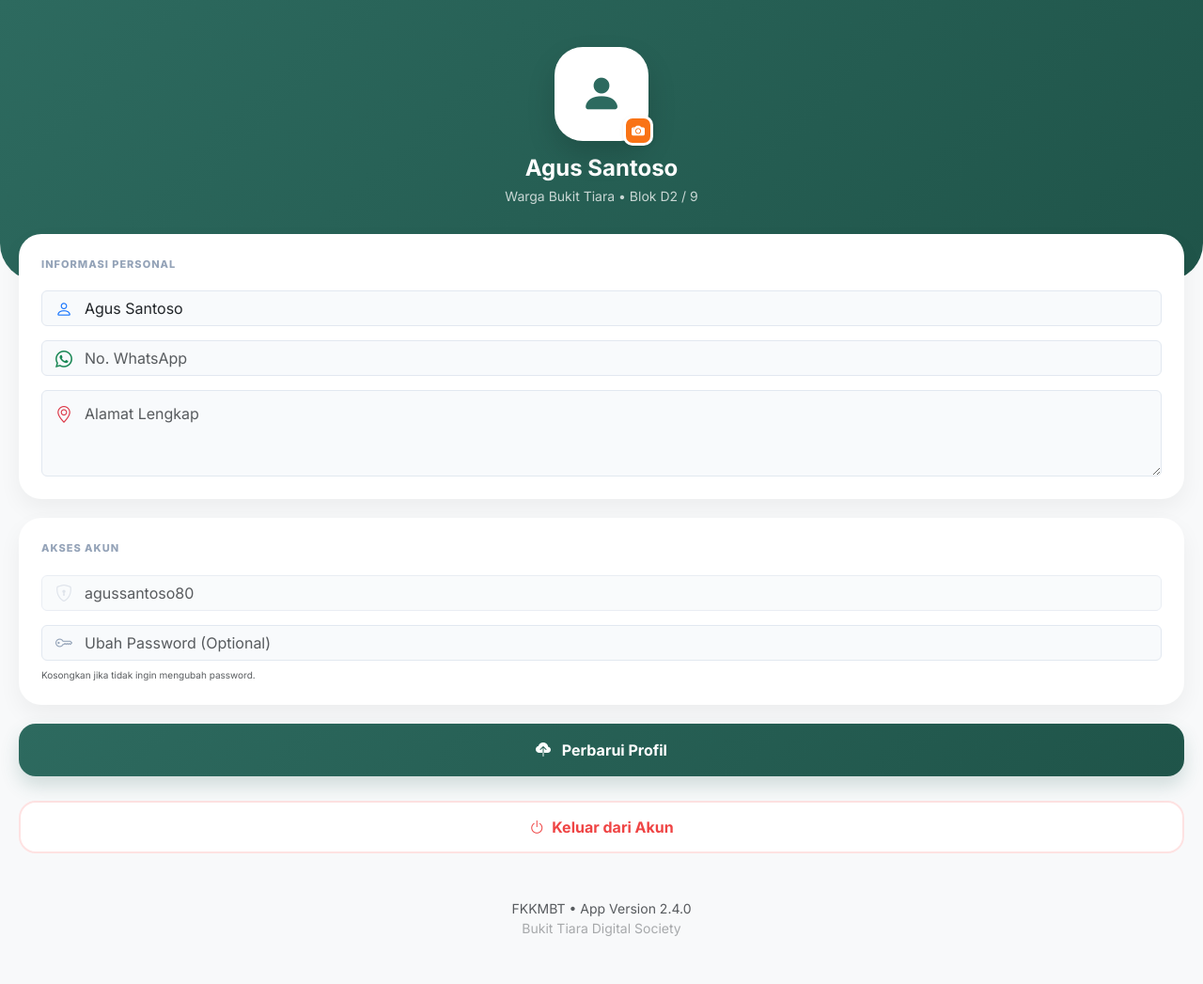
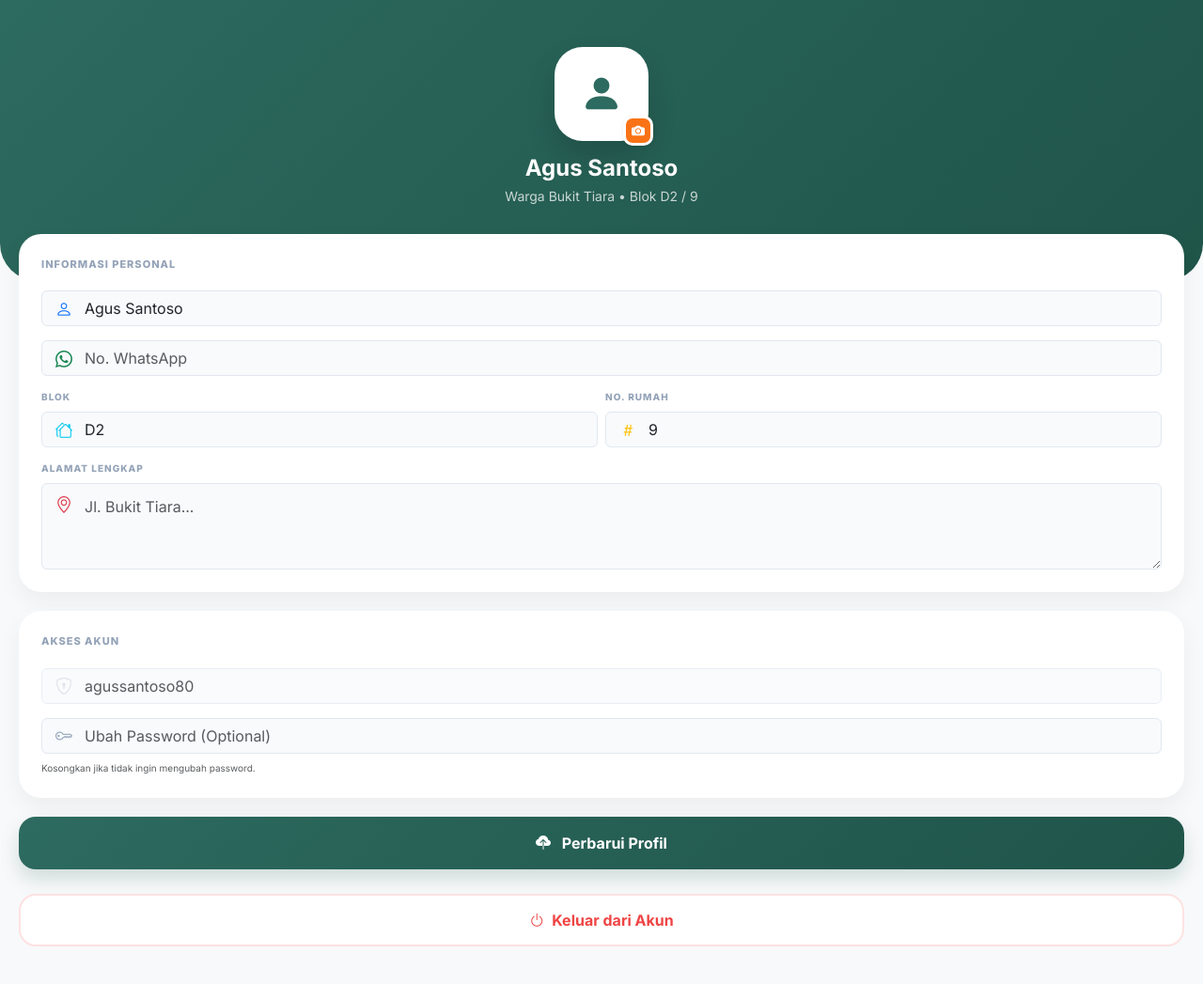
Before and after one commit to FikriBintangx/FKKMBT, a CodeIgniter app: page /fkkmbt/user/profil in a window 1280 px wide. Shown: the top 1047 px of the page at 94% size. Before the commit the page ends 996 px from the top, so only its background shows below. Run offline with CodeIgniter, Linux system fonts and the light colour scheme; a user stored in the database is signed in; data comes from the database, SQL or seed files in the repository; data that the repository does not hold is empty.

Commit message:
fix: separate blok and no_rumah inputs and force clean alamat HTML garbage

```diff
--- a/application/controllers/user/Profil.php
+++ b/application/controllers/user/Profil.php
@@ -24,6 +24,8 @@ class Profil extends CI_Controller {
         $data_warga = [
             'nama_lengkap' => $this->input->post('nama_lengkap'),
             'no_hp' => $this->input->post('no_hp'),
+            'blok' => $this->input->post('blok'),
+            'no_rumah' => $this->input->post('no_rumah'),
             'alamat' => $this->input->post('alamat')
         ];
 
--- a/application/views/user/profil.php
+++ b/application/views/user/profil.php
@@ -158,9 +158,34 @@
                     <input type="text" name="no_hp" class="form-control" placeholder="No. WhatsApp" value="<?= $warga['no_hp'] ?>" required>
                 </div>
 
+                <div class="row g-2">
+                    <div class="col-6">
+                        <label class="section-label mb-2" style="font-size: 10px;">BLOK</label>
+                        <div class="input-icon-wrapper">
+                            <i class="bi bi-houses text-info"></i>
+                            <input type="text" name="blok" class="form-control" placeholder="A1" value="<?= $warga['blok'] ?>" required>
+                        </div>
+                    </div>
+                    <div class="col-6">
+                        <label class="section-label mb-2" style="font-size: 10px;">NO. RUMAH</label>
+                        <div class="input-icon-wrapper">
+                            <i class="bi bi-hash text-warning"></i>
+                            <input type="text" name="no_rumah" class="form-control" placeholder="10" value="<?= $warga['no_rumah'] ?>" required>
+                        </div>
+                    </div>
+                </div>
+
                 <div class="input-icon-wrapper mb-0">
-                    <i class="bi bi-geo-alt text-danger" style="top: 25px;"></i>
-                    <textarea name="alamat" class="form-control" rows="3" placeholder="Alamat Lengkap"><?= trim(strip_tags(html_entity_decode($warga['alamat']))) ?></textarea>
+                    <label class="section-label mb-2" style="font-size: 10px;">ALAMAT LENGKAP</label>
+                    <i class="bi bi-geo-alt text-danger" style="top: 45px;"></i>
+                    <?php
+                        $cleaned_alamat = trim(strip_tags(html_entity_decode($warga['alamat'])));
+                        // If it still looks like an HTML error (contains style attributes or border info), force empty it
+                        if (strpos($warga['alamat'], 'border:1px solid') !== false) {
+                            $cleaned_alamat = "";
+                        }
+                    ?>
+                    <textarea name="alamat" class="form-control" rows="3" placeholder="Jl. Bukit Tiara..."><?= $cleaned_alamat ?></textarea>
                 </div>
             </div>
 
```
